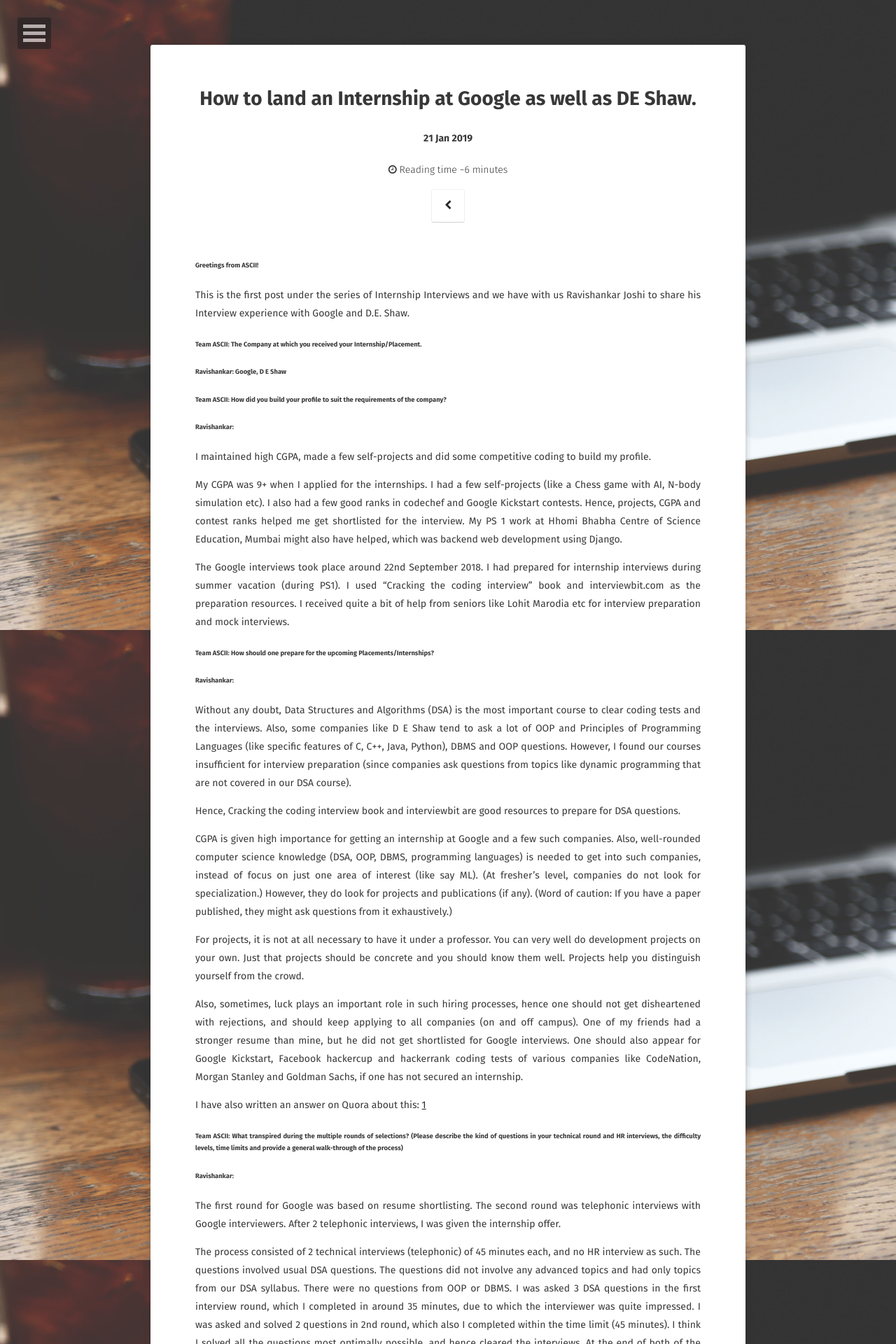
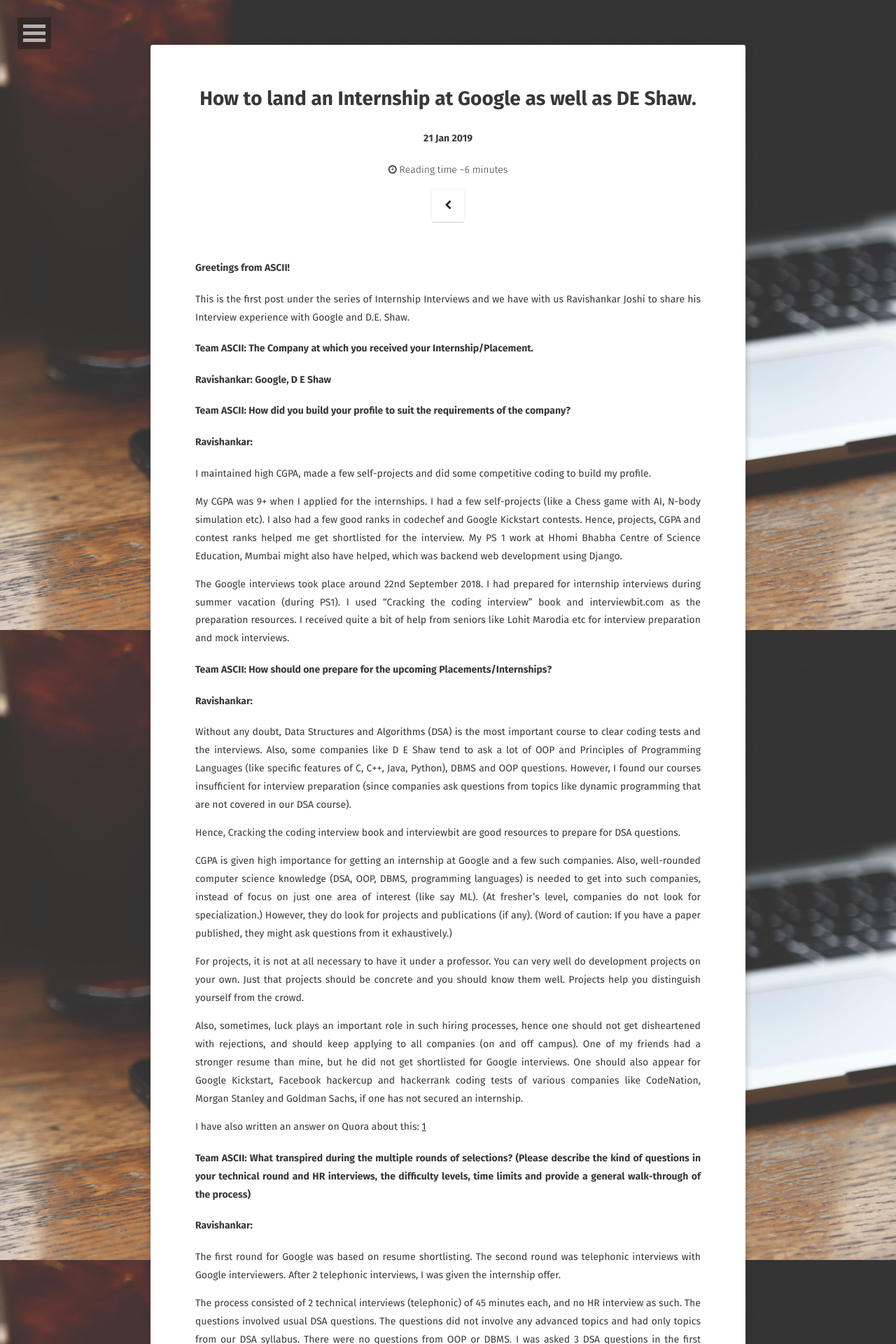
Before and after one commit to asciibitsgoa/asciibitsgoa.github.io, a Jekyll site: the page built from _posts/2019-06-24-google-deshaw-intership-experience.md, in a window 1280 px wide. Shown: the top 1920 px of the page at 70% size. Built offline with Jekyll 4.4.1, drawn with Linux system fonts in a browser that asks for light colours; some web fonts are replaced; comment, search, counter and statistics services are not loaded.

```diff
--- a/_posts/2019-06-24-google-deshaw-intership-experience.md
+++ b/_posts/2019-06-24-google-deshaw-intership-experience.md
@@ -6,23 +6,23 @@ excerpt: ""
 tags: [dbms,review]
 comments: true
 ---
-###### Greetings from ASCII!
+#### Greetings from ASCII!
 
 This is the first post under the series of Internship Interviews and we have with us Ravishankar Joshi to share his Interview experience with Google and D.E. Shaw.
 
-###### Team ASCII: The Company at which you received your Internship/Placement.
-###### Ravishankar: Google, D E Shaw
+#### Team ASCII: The Company at which you received your Internship/Placement.
+#### Ravishankar: Google, D E Shaw
 
-###### Team ASCII: How did you build your profile to suit the requirements of the company?
-###### Ravishankar:
+#### Team ASCII: How did you build your profile to suit the requirements of the company?
+#### Ravishankar:
 I maintained high CGPA, made a few self-projects and did some competitive coding to build my profile.
 
 My CGPA was 9+ when I applied for the internships. I had a few self-projects (like a Chess game with AI, N-body simulation etc). I also had a few good ranks in codechef and Google Kickstart contests. Hence, projects, CGPA and contest ranks helped me get shortlisted for the interview. My PS 1 work at Hhomi Bhabha Centre of Science Education, Mumbai might also have helped, which was backend web development using Django.
 
 The Google interviews took place around 22nd September 2018. I had prepared for internship interviews during summer vacation (during PS1). I used “Cracking the coding interview” book and interviewbit.com as the preparation resources. I received quite a bit of help from seniors like Lohit Marodia etc for interview preparation and mock interviews.
 
-###### Team ASCII: How should one prepare for the upcoming Placements/Internships?
-###### Ravishankar:
+#### Team ASCII: How should one prepare for the upcoming Placements/Internships?
+#### Ravishankar:
 Without any doubt, Data Structures and Algorithms (DSA) is the most important course to clear coding tests and the interviews. Also, some companies like D E Shaw tend to ask a lot of OOP and Principles of Programming Languages (like specific features of C, C++, Java, Python), DBMS and OOP questions. However, I found our courses insufficient for interview preparation (since companies ask questions from topics like dynamic programming that are not covered in our DSA course).
 
 Hence, Cracking the coding interview book and interviewbit are good resources to prepare for DSA questions.
@@ -35,8 +35,8 @@ Also, sometimes, luck plays an important role in such hiring processes, hence on
 
 I have also written an answer on Quora about this: [1]
 
-###### Team ASCII: What transpired during the multiple rounds of selections? (Please describe the kind of questions in your technical round and HR interviews, the difficulty levels, time limits and provide a general walk-through of the process)
-###### Ravishankar:
+#### Team ASCII: What transpired during the multiple rounds of selections? (Please describe the kind of questions in your technical round and HR interviews, the difficulty levels, time limits and provide a general walk-through of the process)
+#### Ravishankar:
 The first round for Google was based on resume shortlisting. The second round was telephonic interviews with Google interviewers. After 2 telephonic interviews, I was given the internship offer.
 
 The process consisted of 2 technical interviews (telephonic) of 45 minutes each, and no HR interview as such. The questions involved usual DSA questions. The questions did not involve any advanced topics and had only topics from our DSA syllabus. There were no questions from OOP or DBMS. I was asked 3 DSA questions in the first interview round, which I completed in around 35 minutes, due to which the interviewer was quite impressed. I was asked and solved 2 questions in 2nd round, which also I completed within the time limit (45 minutes). I think I solved all the questions most optimally possible, and hence cleared the interviews. At the end of both of the interviews, I was asked if I had any questions for the interviewer.
@@ -57,12 +57,12 @@ The HR round was also important, and it was mostly a personality and leadership
 Finally, I chose Google offer over the D E Shaw internship offer.
 
 
-###### All the best for your preparation and we hope to see you on the ASCII page!
+#### All the best for your preparation and we hope to see you on the ASCII page!
 
-###### Best regards,
-###### Team ASCII
+#### Best regards,
+#### Team ASCII
 
-###### Review
+#### Review
 Students can add reviews in the comments below.
 
 [1]:https://www.quora.com/What-did-Ravishankar-Joshi-of-BITS-Goa-exactly-do-to-get-an-internship-at-Google"
```
